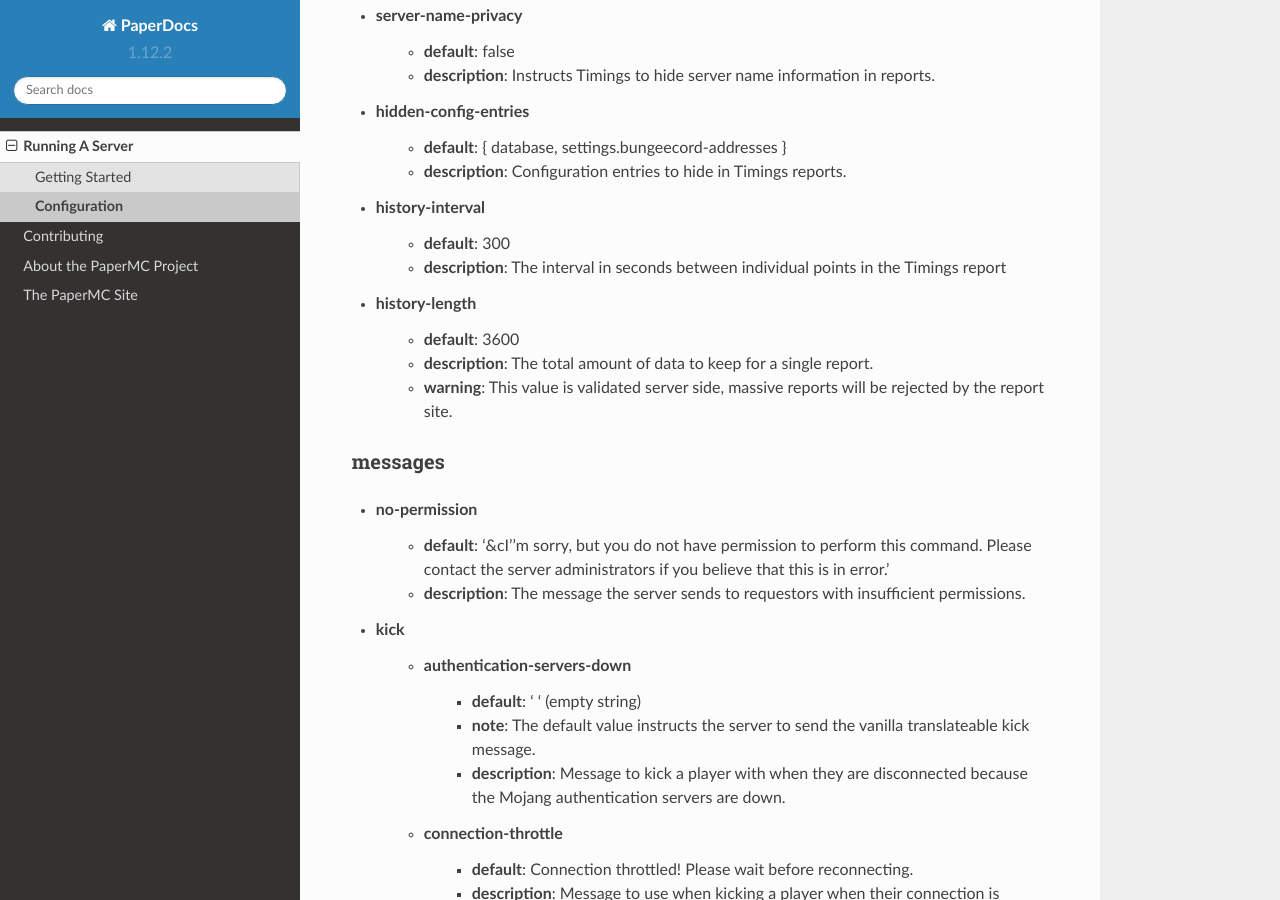
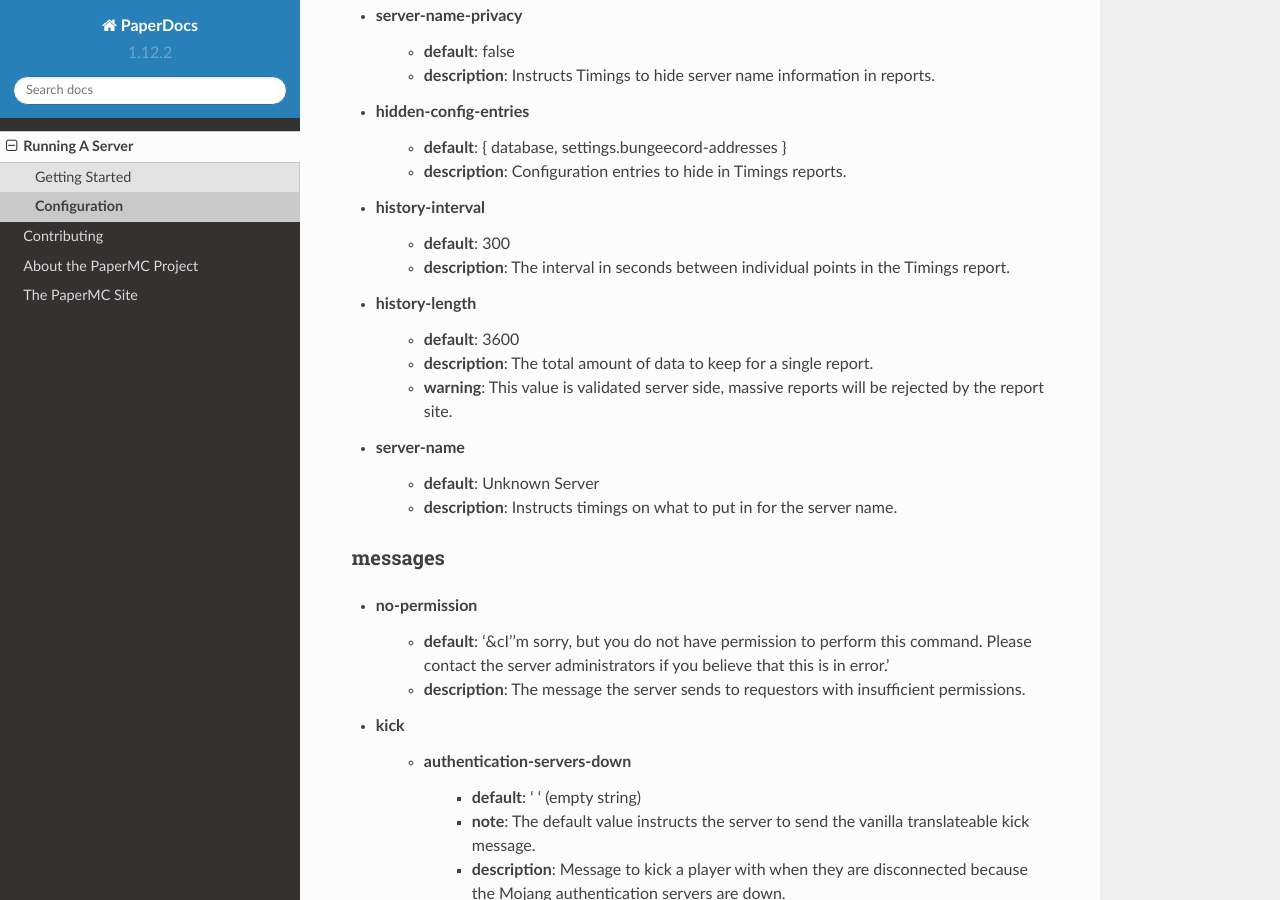
Before and after one commit to PaperMC/PaperDocs, a Sphinx documentation site: the page built from source/server/configuration.rst, in a window 1280 px wide and 900 px high, scrolled down 5002 px. Built offline with Sphinx 7.4.7 and the Read the Docs theme 2.0.0, drawn with Linux system fonts in a browser that asks for light colours.

Commit message:
Add missing timings configuration documentation

```diff
--- a/source/server/configuration.rst
+++ b/source/server/configuration.rst
@@ -226,13 +226,17 @@
 * history-interval
     - **default**: 300
     - **description**: The interval in seconds between individual points in the
-      Timings report
+      Timings report.
 
 * history-length
     - **default**: 3600
     - **description**: The total amount of data to keep for a single report.
     - **warning**: This value is validated server side, massive reports will be
       rejected by the report site.
+
+* server-name
+    - **default**: Unknown Server
+    - **description**: Instructs timings on what to put in for the server name.
 
 messages
 ~~~~~~~~
```
